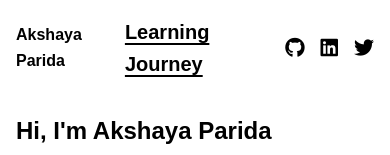
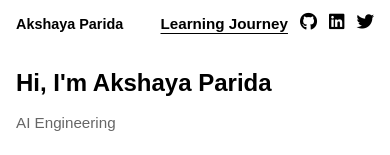
Before and after one commit to akshayaparida/portfolio, a Next.js app: page / in a window 390 px wide. Shown: the top 155 px of the page. Built offline with nearby package versions, Linux system fonts and the light colour scheme; a web font is replaced by a local one.

Commit message:
feat: add mobile responsive text sizing for header and Learning Journey link

```diff
--- a/src/app/globals.css
+++ b/src/app/globals.css
@@ -375,9 +375,21 @@ footer a:hover {
     padding: 1rem;
     overflow-x: auto;
   }
+
+  header nav a:not([target="_blank"]) {
+    font-size: 0.95rem;
+  }
 }
 
 @media (max-width: 480px) {
+  header {
+    padding: 0.75rem 1rem;
+  }
+
+  header > a {
+    font-size: 0.9rem;
+  }
+
   .intro-header h1 {
     font-size: 1.5rem;
   }
@@ -387,11 +399,15 @@ footer a:hover {
   }
 
   header nav {
-    gap: 1rem;
+    gap: 0.75rem;
   }
 
   header nav a {
-    font-size: 1.25rem;
+    font-size: 0.85rem;
+  }
+
+  header nav a i {
+    font-size: 1.1rem;
   }
 }
 
```
